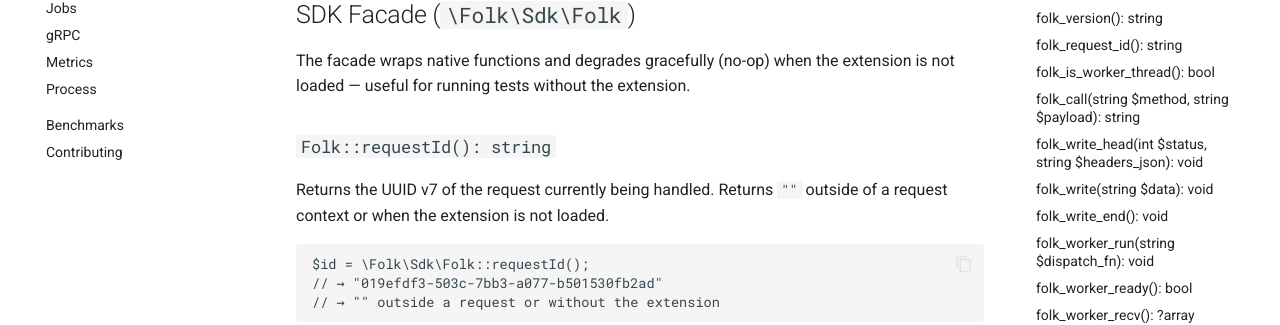
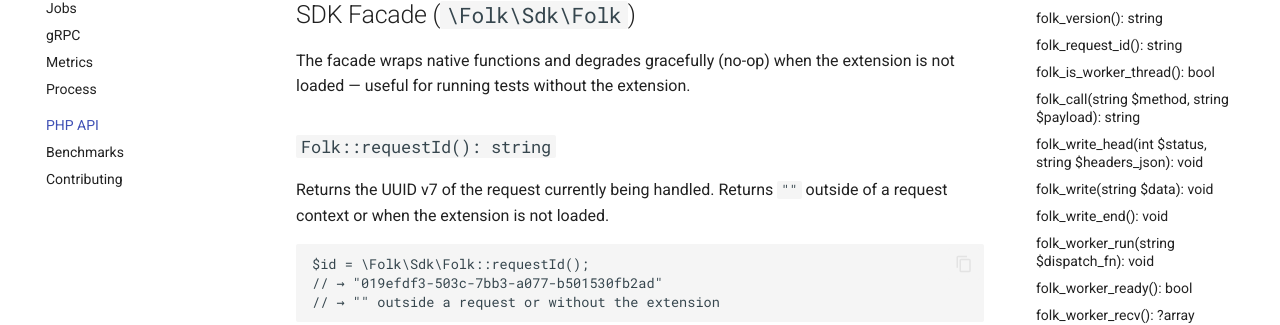
Before and after one commit to Folk-Project/folk-releases, an MkDocs documentation site: the page built from docs/php-api.md, in a window 1280 px wide. Shown: the part 300-625 px from the top of the page. Built offline with MkDocs 1.6.1 and Material for MkDocs 9.7.7, drawn with Linux system fonts in a browser that asks for light colours; comment, search, counter and statistics services are not loaded.

Commit message:
docs: add PHP API to site navigation

```diff
--- a/mkdocs.yml
+++ b/mkdocs.yml
@@ -47,6 +47,7 @@ nav:
       - gRPC: plugins/grpc.md
       - Metrics: plugins/metrics.md
       - Process: plugins/process.md
+  - PHP API: php-api.md
   - Benchmarks: benchmarks.md
   - Contributing: contributing.md
 
```
